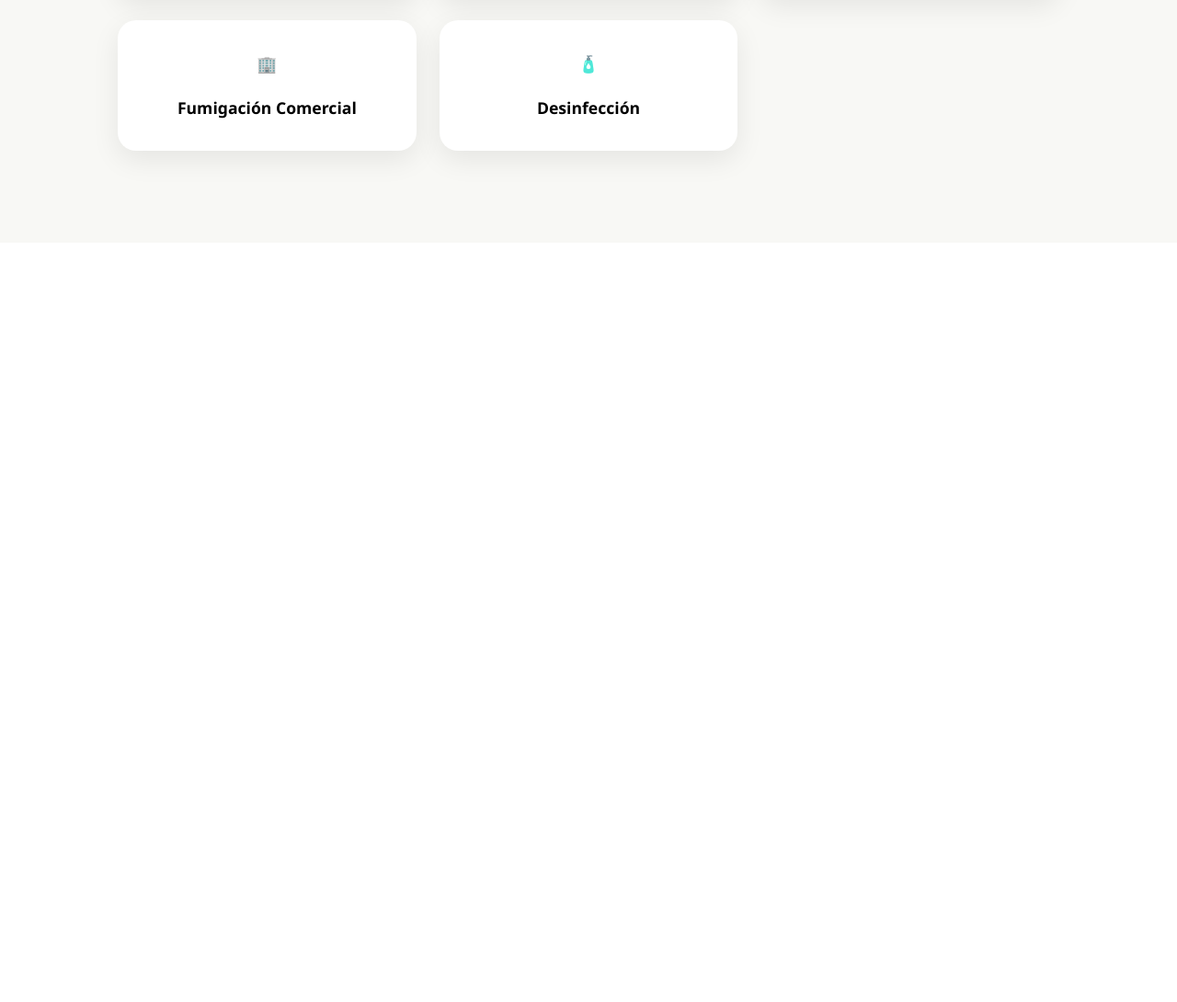
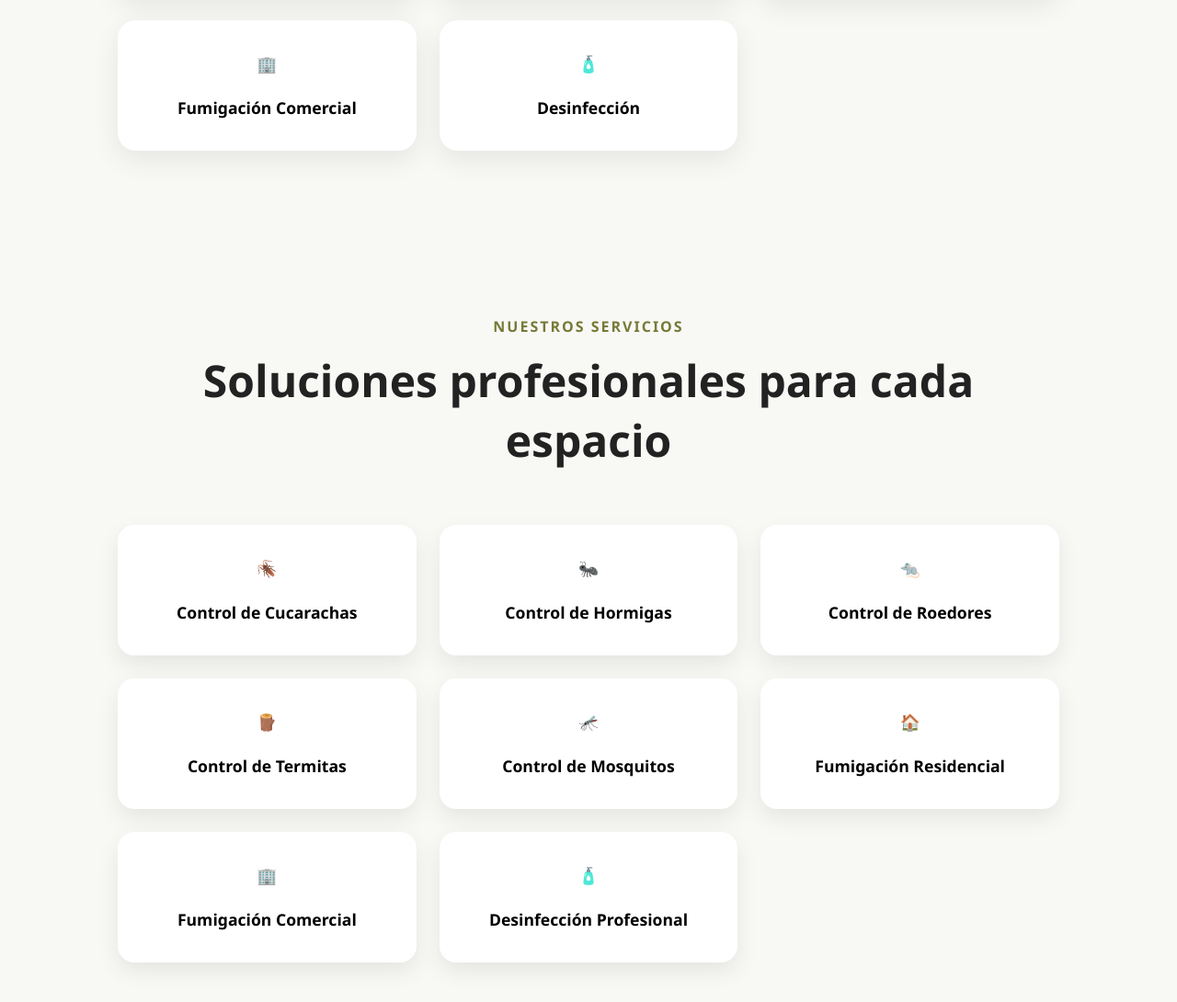
Before and after one commit to karimebeamonte/Fumiterra, a plain HTML site: page index.html in a window 1280 px wide. Shown: the part 2217-3307 px from the top of the page at 92% size. Before the commit the page ends 2481 px from the top, so only its background shows below. Drawn offline with Linux system fonts and the light colour scheme.

Commit message:
Update index.html

```diff
--- a/index.html
+++ b/index.html
@@ -391,4 +391,102 @@ transform:translateY(-8px);
 }
 
 </style>
+<section style="
+padding:80px 10%;
+background:#f8f8f5;
+">
+
+<div style="
+max-width:1200px;
+margin:auto;
+text-align:center;
+">
+
+<p style="
+color:#767a36;
+font-weight:bold;
+letter-spacing:2px;
+">
+
+NUESTROS SERVICIOS
+
+</p>
+
+<h2 style="
+font-size:3rem;
+margin:15px 0 60px 0;
+color:#222;
+">
+
+Soluciones profesionales para cada espacio
+
+</h2>
+
+<div style="
+display:grid;
+grid-template-columns:repeat(auto-fit,minmax(250px,1fr));
+gap:25px;
+">
+
+<div class="servicio-card">
+🪳<br><br>
+Control de Cucarachas
+</div>
+
+<div class="servicio-card">
+🐜<br><br>
+Control de Hormigas
+</div>
+
+<div class="servicio-card">
+🐀<br><br>
+Control de Roedores
+</div>
+
+<div class="servicio-card">
+🪵<br><br>
+Control de Termitas
+</div>
+
+<div class="servicio-card">
+🦟<br><br>
+Control de Mosquitos
+</div>
+
+<div class="servicio-card">
+🏠<br><br>
+Fumigación Residencial
+</div>
+
+<div class="servicio-card">
+🏢<br><br>
+Fumigación Comercial
+</div>
+
+<div class="servicio-card">
+🧴<br><br>
+Desinfección Profesional
+</div>
+
+</div>
+
+</div>
+
+</section>
+
+<style>
+.servicio-card{
+background:white;
+padding:35px;
+border-radius:18px;
+box-shadow:0 10px 25px rgba(0,0,0,.08);
+font-size:1.1rem;
+font-weight:600;
+transition:.3s;
+}
+
+.servicio-card:hover{
+transform:translateY(-8px);
+}
+</style>
 </html>
```
